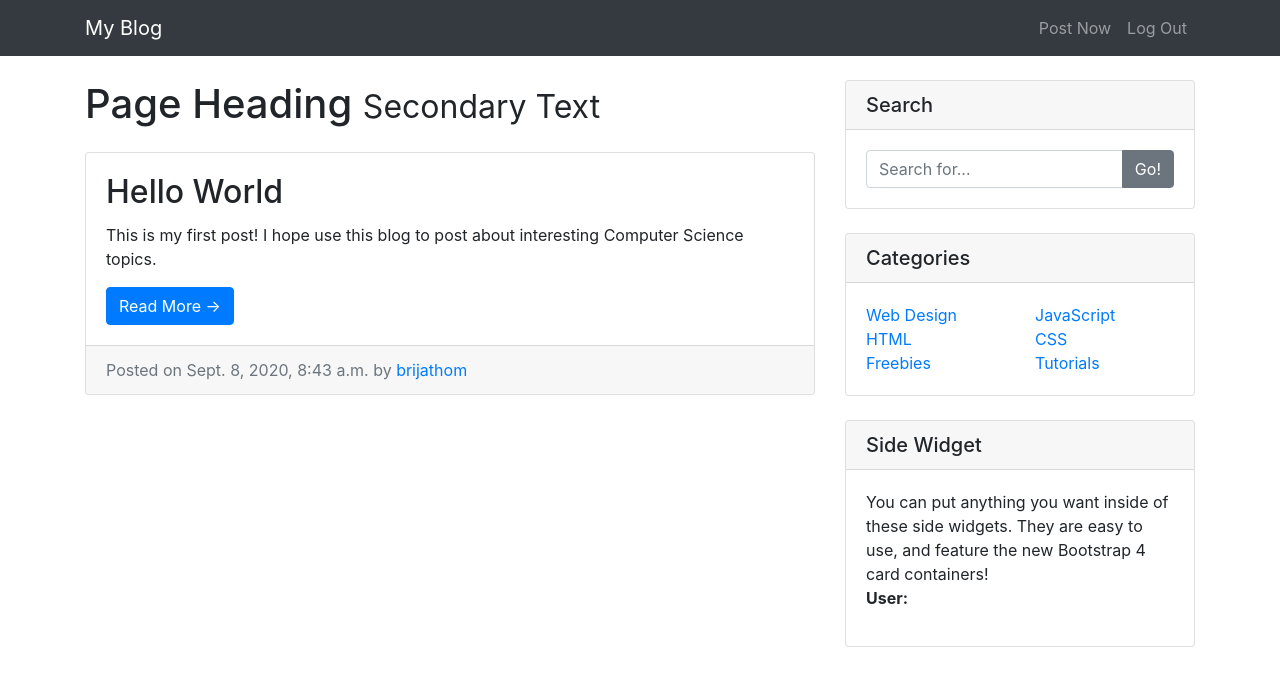
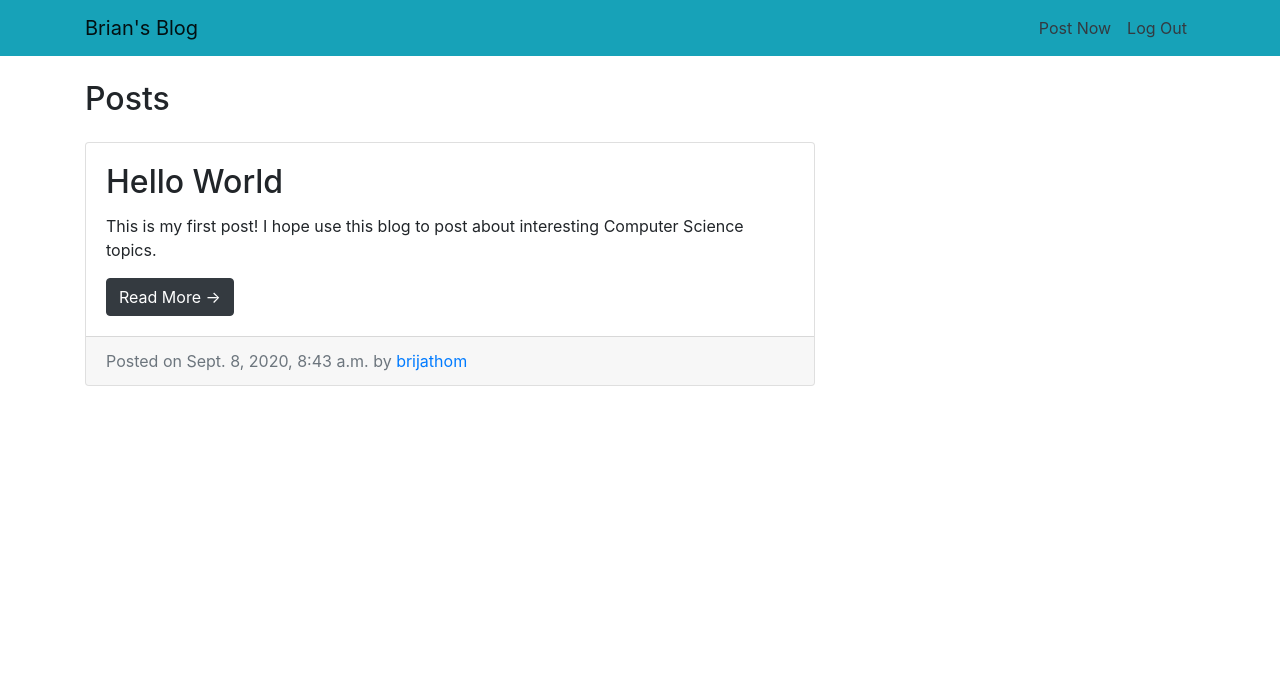
Before and after one commit to brijathom/blog, a Django app: page / in a window 1280 px wide. Shown: the top 686 px of the page. Run offline with Django 3.2, Linux system fonts and the light colour scheme; data comes from the database, SQL or seed files in the repository; both versions use the stored data as it was after the commit; some libraries are stand-ins or nearby versions.

Commit message:
Update styling

```diff
--- a/entries/templates/entries/base.html
+++ b/entries/templates/entries/base.html
@@ -7,7 +7,7 @@
         <meta name="viewport" content="width=device-width, initial-scale=1, shrink-to-fit=no" />
         <meta name="description" content="This is my blog." />
 
-        <title>Blog Home - Start Bootstrap Template</title>
+        <title>Brian's Blog</title>
 
         <link href="{%  static 'entries/images/favicon.ico' %}" rel="icon" type="image/x-icon" />
 
@@ -20,9 +20,9 @@
 
     <body>
         <!-- Navigation -->
-        <nav class="navbar navbar-expand-lg navbar-dark bg-dark fixed-top">
+        <nav class="navbar navbar-expand-lg navbar-light bg-info fixed-top">
             <div class="container">
-                <a class="navbar-brand" href="{% url 'blog_home' %}">My Blog</a>
+                <a class="navbar-brand" href="{% url 'blog_home' %}">Brian's Blog</a>
                 <button
                     class="navbar-toggler"
                     type="button"
@@ -43,10 +43,10 @@
                             </a>
                         </li> -->
                         <li class="nav-item">
-                            <a class="nav-link" href="{% url 'create_entry' %}">Post Now</a>
+                            <a class="nav-link text-dark" href="{% url 'create_entry' %}">Post Now</a>
                         </li>
                         <li class="nav-item">
-                            <a class="nav-link" href="{% url 'logout' %}">Log Out</a>
+                            <a class="nav-link text-dark" href="{% url 'logout' %}">Log Out</a>
                         </li>
                         <!-- <li class="nav-item">
                             <a class="nav-link" href="#">Contact</a>
@@ -61,9 +61,9 @@
             <div class="row">
                 {% block content %} {% endblock %}
 
-                <!-- Sidebar Widgets Column -->
+                <!--                 <!~~ Sidebar Widgets Column ~~>
                 <div class="col-md-4">
-                    <!-- Search Widget -->
+                    <!~~ Search Widget ~~>
                     <div class="card my-4">
                         <h5 class="card-header">Search</h5>
                         <div class="card-body">
@@ -76,7 +76,7 @@
                         </div>
                     </div>
 
-                    <!-- Categories Widget -->
+                    <!~~ Categories Widget ~~>
                     <div class="card my-4">
                         <h5 class="card-header">Categories</h5>
                         <div class="card-body">
@@ -111,7 +111,7 @@
                         </div>
                     </div>
 
-                    <!-- Side Widget -->
+                    <!~~ Side Widget ~~>
                     <div class="card my-4">
                         <h5 class="card-header">Side Widget</h5>
                         <div class="card-body">
@@ -123,7 +123,7 @@
                             </ul>
                         </div>
                     </div>
-                </div>
+                </div> -->
             </div>
             <!-- /.row -->
         </div>
--- a/entries/templates/entries/index.html
+++ b/entries/templates/entries/index.html
@@ -2,10 +2,7 @@
 
 <!-- Blog Entries Column -->
 <div class="col-md-8">
-    <h1 class="my-4">
-        Page Heading
-        <small>Secondary Text</small>
-    </h1>
+    <h2 class="my-4">Posts</h2>
 
     {% for entry in blog_entries %}
     <!-- Blog Post -->
@@ -13,7 +10,7 @@
         <div class="card-body">
             <h2 class="card-title">{{ entry.entry_title }}</h2>
             <p class="card-text">{{ entry.entry_text|truncatechars:100 }}</p>
-            <a href="{% url 'entry_detail' entry.pk %}" class="btn btn-primary">Read More &rarr;</a>
+            <a href="{% url 'entry_detail' entry.pk %}" class="btn btn-dark">Read More &rarr;</a>
         </div>
         <div class="card-footer text-muted">
             Posted on {{ entry.entry_date }} by
```
Also changed, not shown: entries/templates/entries/create_entry.html (+4 -3 lines), db.sqlite3.
